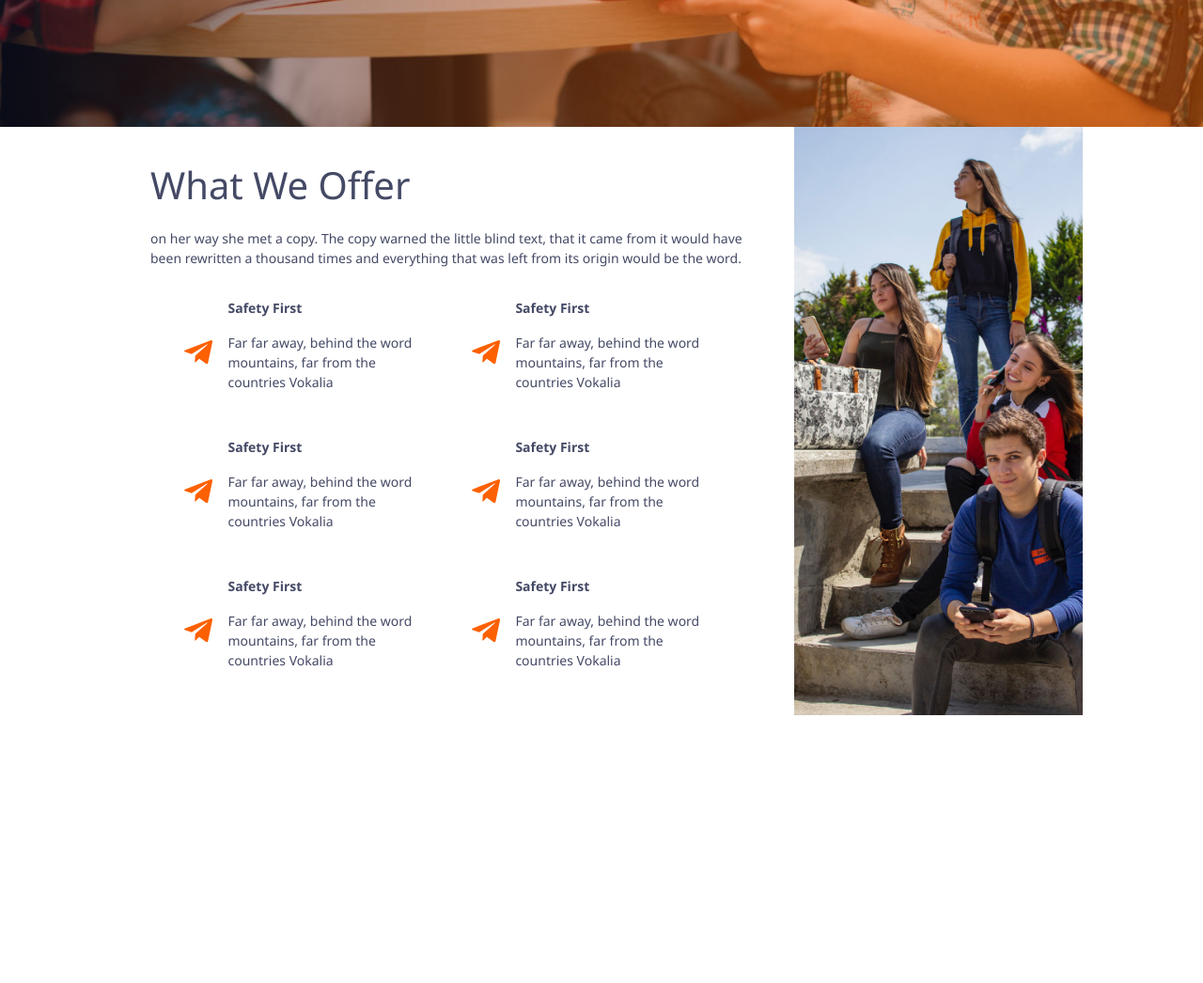
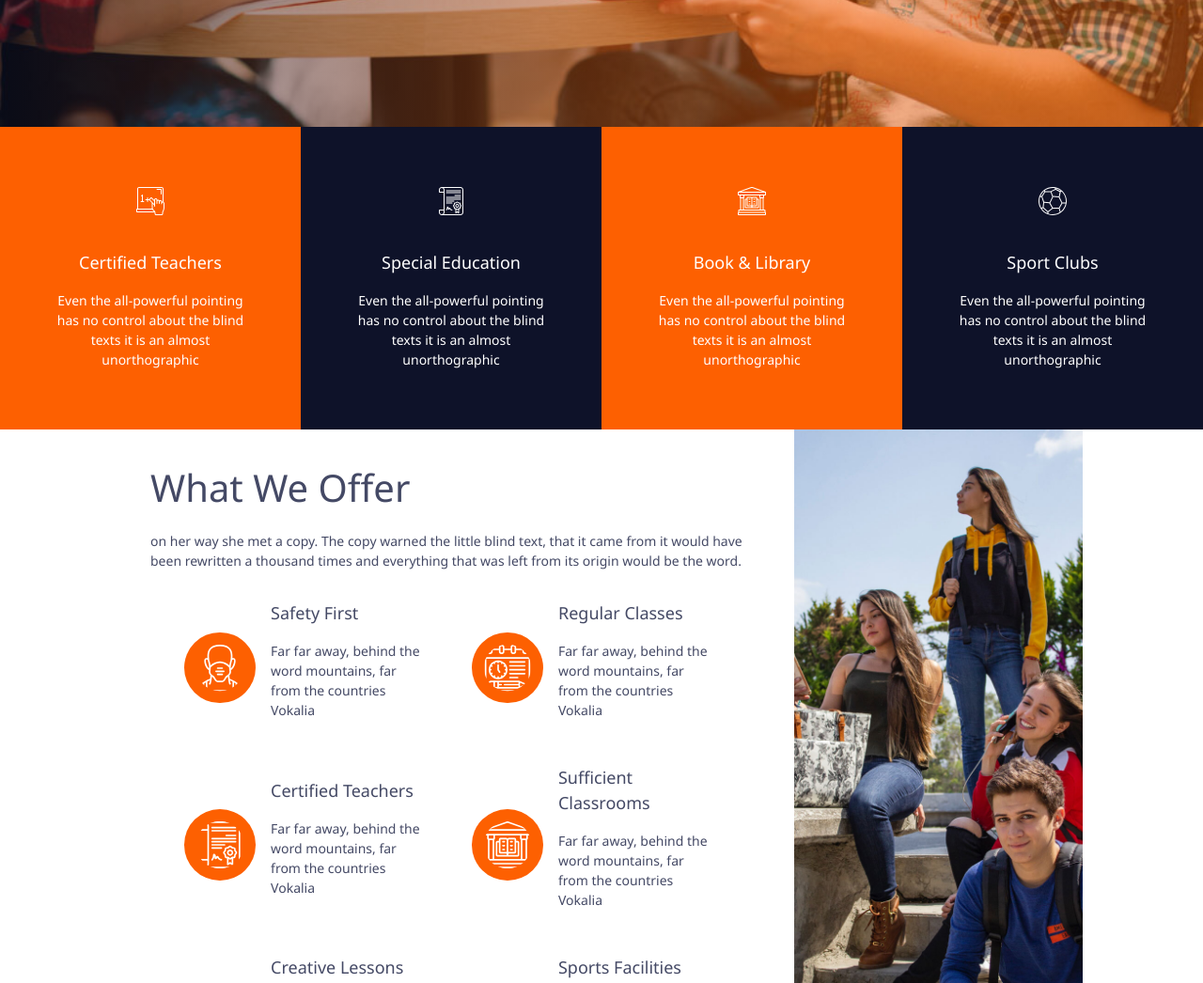
Before and after one commit to kingslee69/Slack-University, a plain HTML site: page index.html in a window 1280 px wide. Shown: the part 820-1866 px from the top of the page at 94% size. Before the commit the page ends 1705 px from the top, so only its background shows below. Drawn offline with Linux system fonts and the light colour scheme.

Commit message:
all done

```diff
--- a/index.html
+++ b/index.html
@@ -13,14 +13,14 @@
       <div class="duo mx">
         <img src="./images/icons/telegram.svg" alt="telegram" />
         <div class="mx">
-          <p style="font-weight: 700">Email</p>
+          <p class="tile-title">Email</p>
           <p style="color: var(--dark-secondary)">youremail@email.com</p>
         </div>
       </div>
       <div class="duo mx">
         <img src="./images/icons/phone.svg" alt="telegram" />
         <div class="mx">
-          <p style="font-weight: 700">Call</p>
+          <p class="tile-title">Call</p>
           <p style="color: var(--dark-secondary)">Call us: +1235 2355 98</p>
         </div>
       </div>
@@ -70,16 +70,44 @@
       </div>
     </div>
 
-    <!-- <div class="card-section">
-      <div class="tile">
-        <img src="./images/icons/phone.svg" alt="icons" />
-        <p>Certified Teachers</p>
+    <!-- the card-section begin here -->
+    <div class="card-section container-fluid">
+      <div class="tile brand">
+        <img src="./images/icons/blackboard.svg" alt="icons" />
+        <p class="tile-title">Certified Teachers</p>
         <p>
           Even the all-powerful pointing has no control about the blind texts it
           is an almost unorthographic
         </p>
       </div>
-    </div> -->
+
+      <div class="tile dark">
+        <img src="./images/icons/certificate.svg" alt="icons" />
+        <p class="tile-title">Special Education</p>
+        <p>
+          Even the all-powerful pointing has no control about the blind texts it
+          is an almost unorthographic
+        </p>
+      </div>
+
+      <div class="tile brand">
+        <img src="./images/icons/library.svg" alt="icons" />
+        <p class="tile-title">Book & Library</p>
+        <p>
+          Even the all-powerful pointing has no control about the blind texts it
+          is an almost unorthographic
+        </p>
+      </div>
+
+      <div class="tile dark">
+        <img src="./images/icons/football.svg" alt="icons" />
+        <p class="tile-title">Sport Clubs</p>
+        <p>
+          Even the all-powerful pointing has no control about the blind texts it
+          is an almost unorthographic
+        </p>
+      </div>
+    </div>
 
     <!-- the about section begins here -->
     <div style="height: 500px" class="container-lg about-section">
@@ -95,9 +123,9 @@
         </p>
         <div class="highlight-div">
           <div class="highlight-item mx">
-            <img src="./images/icons/telegram.svg" alt="telegram" />
+            <img src="./images/icons/mask.svg" alt="mask icon" />
             <div class="mx">
-              <p style="font-weight: 700">Safety First</p>
+              <p class="tile-title">Safety First</p>
               <p style="color: var(--dark-secondary)">
                 Far far away, behind the word mountains, far from the countries
                 Vokalia
@@ -106,9 +134,9 @@
           </div>
 
           <div class="highlight-item duo mx">
-            <img src="./images/icons/telegram.svg" alt="telegram" />
+            <img src="./images/icons/calendar.svg" alt="calendar icon" />
             <div class="mx">
-              <p style="font-weight: 700">Safety First</p>
+              <p class="tile-title">Regular Classes</p>
               <p style="color: var(--dark-secondary)">
                 Far far away, behind the word mountains, far from the countries
                 Vokalia
@@ -117,9 +145,12 @@
           </div>
 
           <div class="highlight-item duo mx">
-            <img src="./images/icons/telegram.svg" alt="telegram" />
+            <img
+              src="./images/icons/certificate-bg.svg"
+              alt="certificate icon"
+            />
             <div class="mx">
-              <p style="font-weight: 700">Safety First</p>
+              <p class="tile-title">Certified Teachers</p>
               <p style="color: var(--dark-secondary)">
                 Far far away, behind the word mountains, far from the countries
                 Vokalia
@@ -128,9 +159,9 @@
           </div>
 
           <div class="highlight-item duo mx">
-            <img src="./images/icons/telegram.svg" alt="telegram" />
+            <img src="./images/icons/library-bg.svg" alt="library icon" />
             <div class="mx">
-              <p style="font-weight: 700">Safety First</p>
+              <p class="tile-title">Sufficient Classrooms</p>
               <p style="color: var(--dark-secondary)">
                 Far far away, behind the word mountains, far from the countries
                 Vokalia
@@ -139,9 +170,9 @@
           </div>
 
           <div class="highlight-item duo mx">
-            <img src="./images/icons/telegram.svg" alt="telegram" />
+            <img src="./images/icons/graduated.svg" alt="telegram" />
             <div class="mx">
-              <p style="font-weight: 700">Safety First</p>
+              <p class="tile-title">Creative Lessons</p>
               <p style="color: var(--dark-secondary)">
                 Far far away, behind the word mountains, far from the countries
                 Vokalia
@@ -150,9 +181,9 @@
           </div>
 
           <div class="highlight-item duo mx">
-            <img src="./images/icons/telegram.svg" alt="telegram" />
+            <img src="./images/icons/football-bg.svg" alt="telegram" />
             <div class="mx">
-              <p style="font-weight: 700">Safety First</p>
+              <p class="tile-title">Sports Facilities</p>
               <p style="color: var(--dark-secondary)">
                 Far far away, behind the word mountains, far from the countries
                 Vokalia
--- a/main.css
+++ b/main.css
@@ -133,13 +133,11 @@ input[type='search'] {
 }
 
 .hero-msg {
-  /* background-color: turquoise; */
   color: var(--light);
   position: relative;
   bottom: 500px;
   max-width: 500px;
   height: 250px;
-  /* margin-left: 40px; */
 }
 
 .hero-msg > * {
@@ -157,6 +155,40 @@ h1 {
   z-index: 10000;
 }
 
+.card-section {
+  position: relative;
+  bottom: 250px;
+
+  display: grid;
+
+  grid-template-columns: auto auto auto auto;
+  align-items: center;
+  justify-content: center;
+  grid-column-gap: 0;
+}
+
+.tile {
+  text-align: center;
+  padding: 3rem 3rem;
+  color: var(--light);
+  cursor: pointer;
+}
+.tile:hover {
+  transform: translateY(-5px);
+  transition: linear, 0.2s ease-in-out;
+}
+
+.tile > * {
+  margin: 1rem 0;
+}
+
+.brand {
+  background-color: var(--brand);
+}
+.dark {
+  background-color: var(--dark);
+}
+/* the about-section styling begins here */
 .about-section {
   color: var(--dark-secondary);
   position: relative;
@@ -198,6 +230,17 @@ h1 {
 .highlight-item > div > p {
   margin-bottom: 1rem;
 }
+.highlight-item > img {
+  align-self: center;
+  padding: 0.8rem;
+  background-color: var(--brand);
+  border-radius: 50%;
+}
+
+.tile-title {
+  font-size: 18px;
+  font-weight: 500;
+}
 
 @media only screen and (max-width: 992px) {
   .container-lg {
@@ -231,6 +274,10 @@ h1 {
   .picture-col {
     height: 500px !important;
   }
+
+  .card-section {
+    grid-template-columns: auto auto;
+  }
 }
 
 @media only screen and (max-width: 768px) {
@@ -249,7 +296,7 @@ h1 {
   }
 
   h1 {
-    font-size: 2rem;
+    font-size: 2.5rem;
   }
 
   .highlight-item {
@@ -260,4 +307,8 @@ h1 {
   .picture-col {
     height: 300px !important;
   }
+
+  .card-section {
+    grid-template-columns: auto;
+  }
 }
```
Also changed, not shown: images/icons/blackboard.svg (added), images/icons/calendar.svg (added), images/icons/car-insurance.svg (added), images/icons/certificate-bg.svg (added), images/icons/certificate.svg (added), images/icons/football-bg.svg (added), images/icons/football.svg (added), images/icons/graduated.svg (added), images/icons/library-bg.svg (added), images/icons/library.svg (added), images/icons/mask.svg (added).
